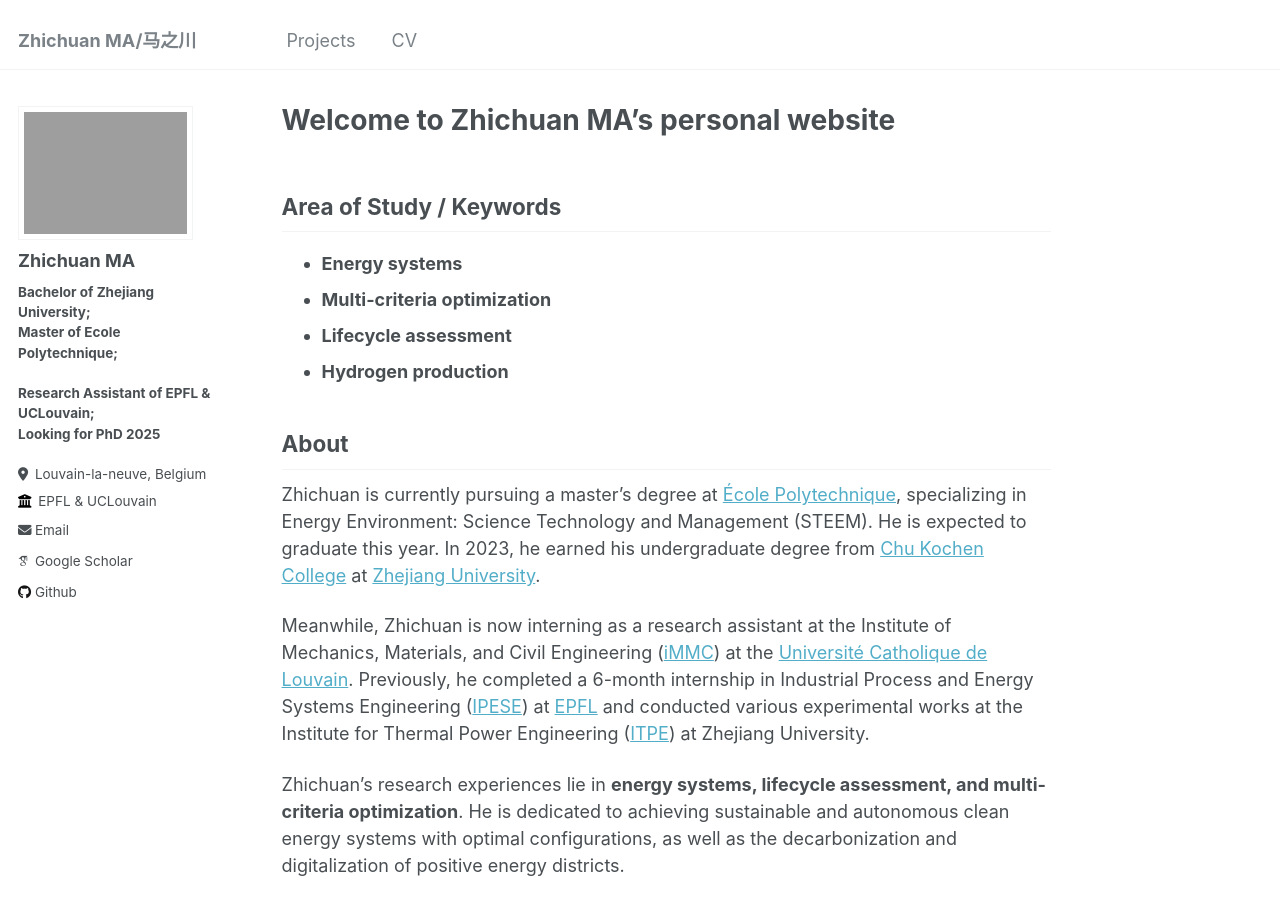
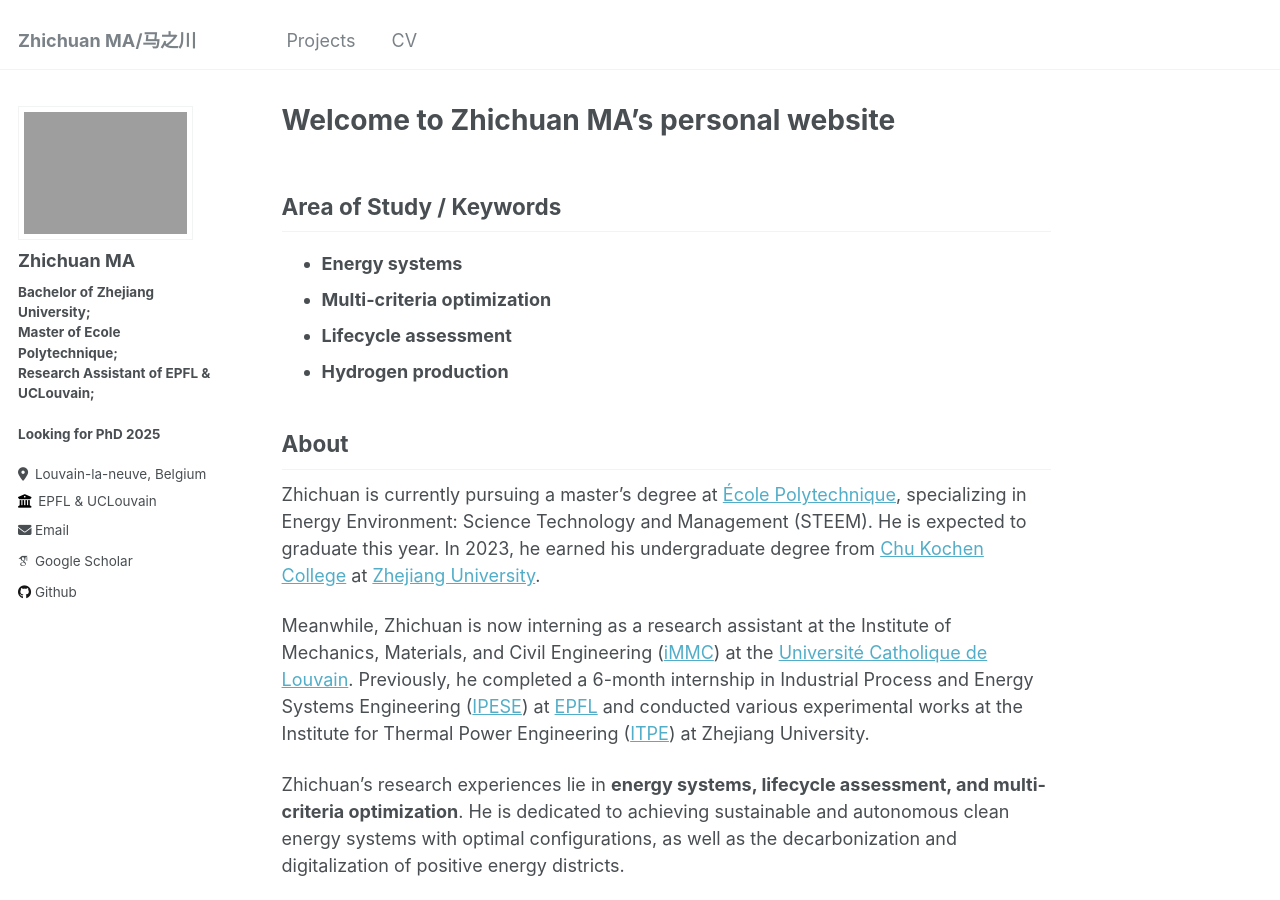
Before and after one commit to zhichuanma/zhichuanma.github.io, a Jekyll site: the page built from _pages/about.md, in a window 1280 px wide and 900 px high. Built offline with Jekyll 4.4.1, drawn with Linux system fonts in a browser that asks for light colours; some web fonts are replaced.

Commit message:
bio updated

```diff
--- a/_config.yml
+++ b/_config.yml
@@ -26,7 +26,7 @@ author:
   avatar           : "profile.png"
   name             : "Zhichuan MA"
   pronouns         : # example: "she/her"
-  bio              : "<b>Bachelor of Zhejiang University;</b><br><b>Master of Ecole Polytechnique;</b><br><br><b>Research Assistant of EPFL & UCLouvain;</b><br><b>Looking for PhD 2025</b>"
+  bio              : "<b>Bachelor of Zhejiang University;</b><br><b>Master of Ecole Polytechnique;</b><br><b>Research Assistant of EPFL & UCLouvain;</b><br><br><b>Looking for PhD 2025</b>"
   location         : "Louvain-la-neuve, Belgium"
   employer         : "EPFL & UCLouvain"
   uri              : # URL
```
